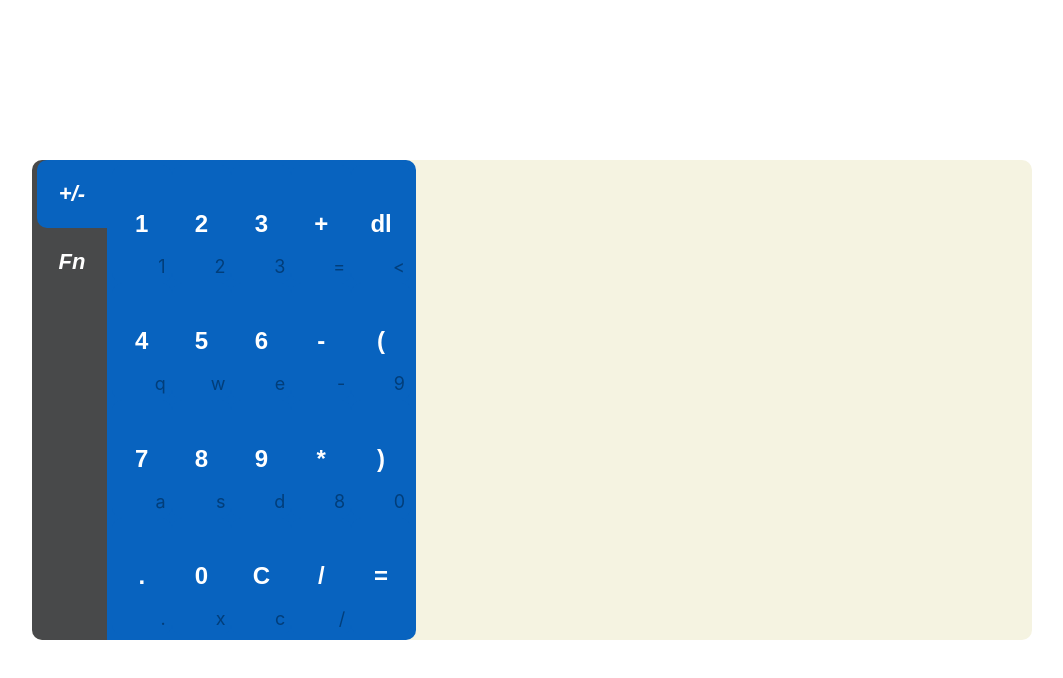
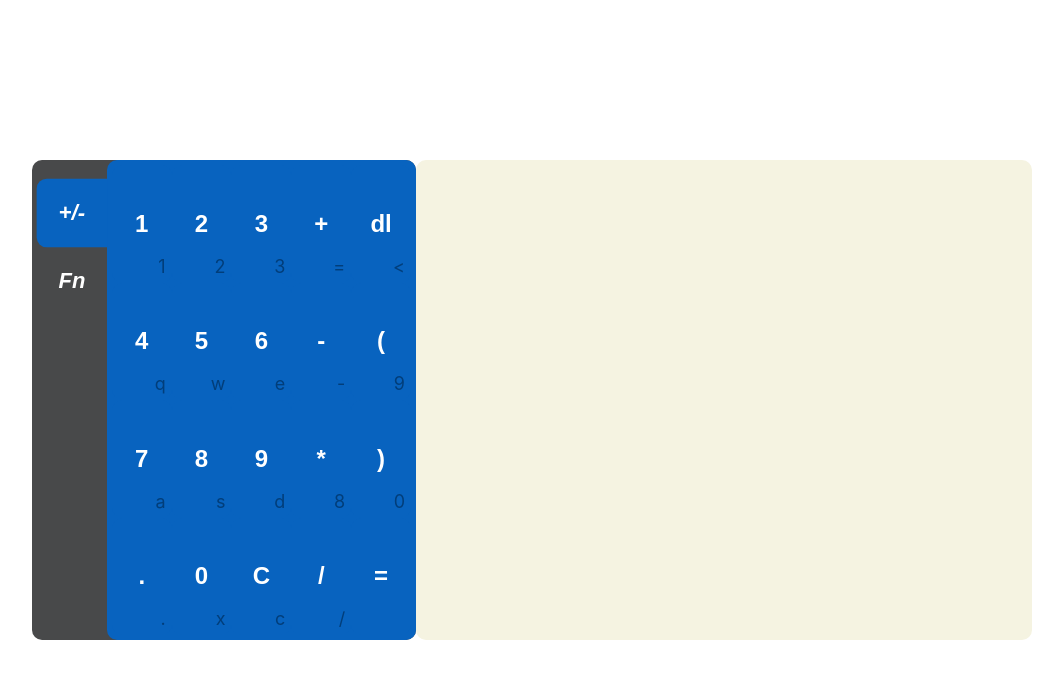
Before and after one commit to Brucegyx/webcalc, a React (Create React App) app: page / in a window 1280 px wide. Shown: the top 678 px of the page, without its empty margins (108-1171 px from the left). Built offline with nearby package versions, Linux system fonts and the light colour scheme.

Commit message:
added animation for UI

```diff
--- a/src/components/Button.css
+++ b/src/components/Button.css
@@ -30,6 +30,7 @@
     border-radius: 10px 0 0 10px;
     padding-top: 20px;
     padding-bottom: 20px;
+    animation: popUp 1s ease;
 
 }
 
@@ -48,6 +49,7 @@
 .menuBtn.active {
     background-color:#0863bf;
     box-shadow: 1ch;
+    transform: scale(1.01, 1.01);
 }
 #footnote {
     position: absolute;
@@ -63,3 +65,18 @@
     outline: none;
 
 }
+
+@keyframes popUp {
+    0% {
+        transform: scale(1, 1)
+    }
+    30% {
+        transform: scale(1.01, 1.01)
+    }
+    80% {
+        transform: scale(1.005,1);
+    }
+    100% {
+        transform: scale(1, 1);
+    }
+}
--- a/src/components/ButtonArea.css
+++ b/src/components/ButtonArea.css
@@ -4,9 +4,25 @@
     grid-template-columns: repeat(5, 1fr);
     grid-template-rows: repeat(4, 1fr);
     gap: 10px, 10px;
-    border-radius: 0px 10px 10px 0px;
+    border-radius: 10px;
     padding:5px;
     height: calc(100%-10px);
     max-height: 100%;
     width: 80%;
+    animation: popUp 1s ease;
 }
+
+@keyframes popUp {
+    0% {
+        transform: scale(1, 1)
+    }
+    30% {
+        transform: scale(1.01, 1.01)
+    }
+    80% {
+        transform: scale(1.005,1);
+    }
+    100% {
+        transform: scale(1, 1);
+    }
+}
--- a/src/components/ControlPanel.css
+++ b/src/components/ControlPanel.css
@@ -1,16 +1,20 @@
 .controlPanel {
   width: 40%;
   display: flex;
-
+  background-color: #48494a;
+  z-index: 1;
+  border-radius: 10px;
 }
 
 .panelBar {
-  width: 5%;
+  position: relative;
+  padding-top: 5%;
+  padding-bottom: 5%;
   text-align: center;
+  max-height: 100%;
   width: 20%;
-  max-height: 100%;
-  background-color: #48494a;
-  border-radius: 10px 0px 0px 10px;
+  z-index: 2;
+
 }
 
 
--- a/src/components/Display.css
+++ b/src/components/Display.css
@@ -5,8 +5,11 @@
     font-size: 20px;
     font-weight: bold;
     color:#343536;
+    background-color: #f5f3e1;
     font-style: italic;
     padding: 20px;
+    border-radius: 10px;
+    z-index: -1;
 }
 
 .invalid {
@@ -20,6 +23,22 @@
     font-weight: bold;
 }
 
+.previousInput {
+    animation: slideUp 0.5s ease;
+
+}
+
+@keyframes slideUp {
+    0% {
+        transform: translateY(20px);
+    }
+    70% {
+        transform: translateY(-1px);
+    }
+    100% {
+        transform: translateY(0);
+    }
+}
 @keyframes shake {
     0% { transform: translate(-2px, 0px); }
     50% { transform: translate(2px, 0px); }
--- a/src/components/Display.js
+++ b/src/components/Display.js
@@ -6,7 +6,7 @@ const Display = ({ content, invalidExpr, history }) => {
         <div className="display">
             <div className="inputHistory">
                 {history.map((evaluatedExpr, index) => {
-                    return <div key={index}>{evaluatedExpr}</div>;
+                    return <div className="previousInput" key={index}>{evaluatedExpr}</div>;
                 })}
             </div>
             <div className={`${invalidExpr ? 'invalid' : 'valid'}`}>
--- a/src/components/Wrapper.css
+++ b/src/components/Wrapper.css
@@ -1,7 +1,6 @@
 .wrapper {
     width: 1000px;
     height: 60vh;
-    background-color: #f5f3e1;
     padding: 0;
     border-radius: 10px;
     display: flex;
--- a/src/configuration/config.json
+++ b/src/configuration/config.json
@@ -22,7 +22,8 @@
             "Backspace":"dl",
             "9": "(",
             "0": ")",
-            "Enter": "="
+            "Enter": "=",
+            "z": "."
 
         },
         "secondary": {
```
